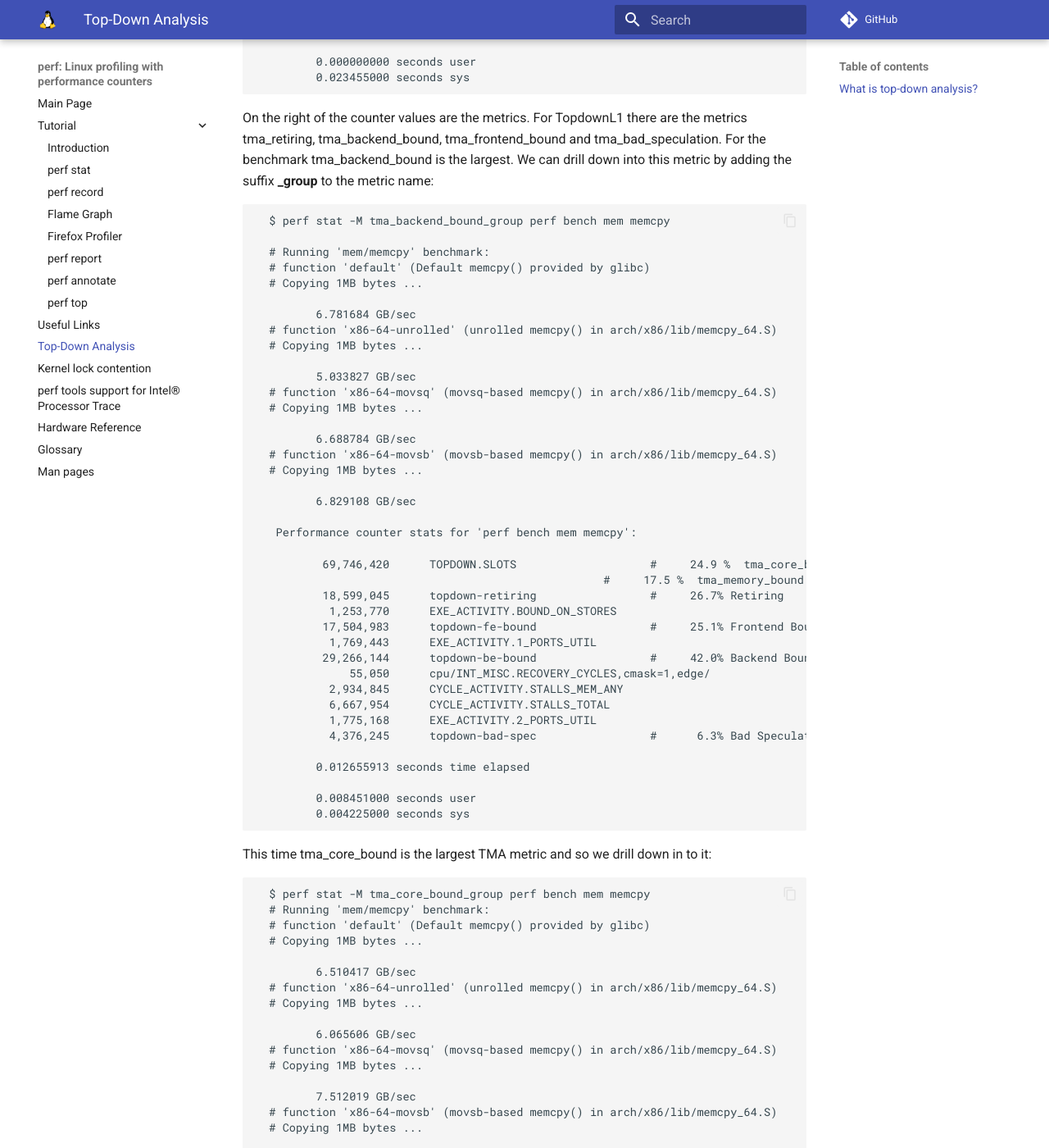
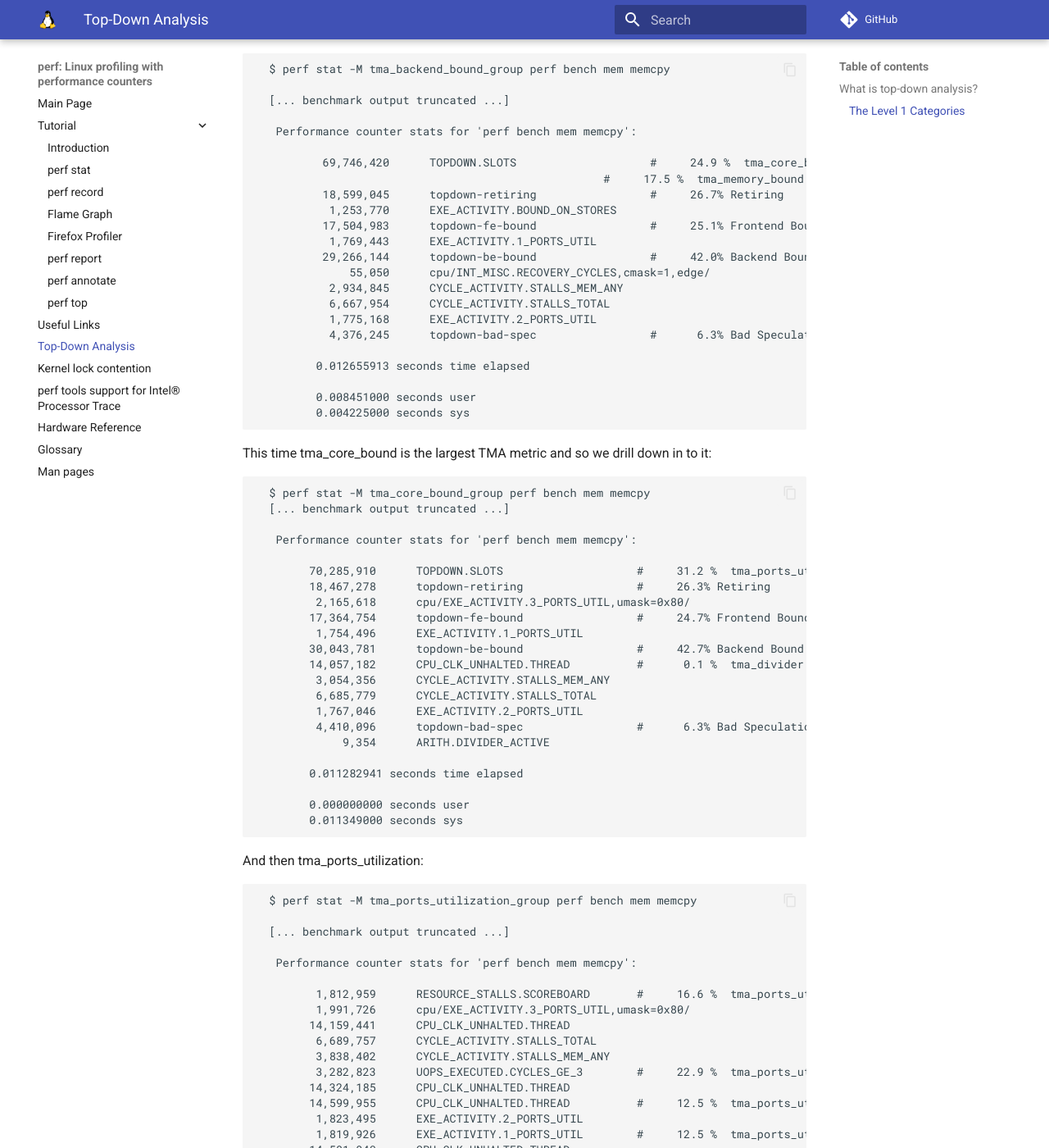
Before and after one commit to perfwiki/main, an MkDocs documentation site: the page built from docs/top-down-analysis.md, in a window 1280 px wide and 1400 px high, scrolled down 2192 px. Shown: the whole window at 82% size. Built offline with MkDocs 1.6.1 and Material for MkDocs 9.7.7, drawn with Linux system fonts in a browser that asks for light colours; comment, search, counter and statistics services are not loaded; some of the changed text lies outside the part shown.

Commit message:
top-down-analysis: Minor formatting and other improvements
Try to make the page more readable and address some nits.

````diff
--- a/docs/top-down-analysis.md
+++ b/docs/top-down-analysis.md
@@ -17,9 +17,25 @@
 measured drilling down to the metric/issue that identifies the performance
 problem.
 
+### The Level 1 Categories
+
+The analysis starts by categorizing CPU cycles into four main buckets:
+
+*   **Retiring**: This represents cycles spent on instructions that were
+    successfully completed. This is the ideal case.
+*   **Frontend Bound**: This represents stalls occurring because the CPU cannot
+    fetch or decode instructions fast enough to keep the backend busy.
+*   **Backend Bound**: This represents stalls occurring because the execution
+    units are busy or waiting for data (e.g., memory latency or bandwidth
+    issues).
+*   **Bad Speculation**: This represents work wasted on instructions that were
+    executed but eventually discarded due to branch mispredictions or other
+    pipeline flushes.
+
 More recent Intel processors feature improvements for top-down analysis, the
-most recent being Timed Process Event Based Sampling (TPEBS). A description for
-using perf from Intel is given
+most recent being Timed Process Event Based Sampling (TPEBS), which is supported
+automatically by the `perf` tool on compatible hardware. A description for
+using it is given
 [here](https://www.intel.com/content/www/us/en/developer/articles/technical/timed-process-event-based-sampling-tpebs.html).
 
 # Starting at the top
@@ -32,23 +48,7 @@
 ```sh
   $ perf stat -M TopdownL1 perf bench mem memcpy
 
-  # Running 'mem/memcpy' benchmark:
-  # function 'default' (Default memcpy() provided by glibc)
-  # Copying 1MB bytes ...
-
-         5.677689 GB/sec
-  # function 'x86-64-unrolled' (unrolled memcpy() in arch/x86/lib/memcpy_64.S)
-  # Copying 1MB bytes ...
-
-         5.425347 GB/sec
-  # function 'x86-64-movsq' (movsq-based memcpy() in arch/x86/lib/memcpy_64.S)
-  # Copying 1MB bytes ...
-
-         6.141903 GB/sec
-  # function 'x86-64-movsb' (movsb-based memcpy() in arch/x86/lib/memcpy_64.S)
-  # Copying 1MB bytes ...
-
-         7.454676 GB/sec
+  [... benchmark output truncated ...]
 
    Performance counter stats for 'perf bench mem memcpy':
 
@@ -72,34 +72,22 @@
 The TopdownL1 metrics may be computed by default if no metric is provided:
 ```sh
   $ perf stat perf bench mem memcpy
-  # Running 'mem/memcpy' benchmark:
-  # function 'default' (Default memcpy() provided by glibc)
-  # Copying 1MB bytes ...
-
-        16.837284 GB/sec
-  # function 'x86-64-unrolled' (unrolled memcpy() in arch/x86/lib/memcpy_64.S)
-  # Copying 1MB bytes ...
-
-        16.551907 GB/sec
-  # function 'x86-64-movsq' (movsq-based memcpy() in arch/x86/lib/memcpy_64.S)
-  # Copying 1MB bytes ...
-
-        19.148284 GB/sec
+  [... benchmark output truncated ...]
 
    Performance counter stats for 'perf bench mem memcpy':
 
                21.38 msec task-clock                       #    0.927 CPUs utilized
-                   7      context-switches                 #  327.406 /sec
-                   0      cpu-migrations                   #    0.000 /sec
-               6,247      page-faults                      #  292.187 K/sec
-          94,684,914      cycles                           #    4.429 GHz
-         117,788,965      instructions                     #    1.24  insn per cycle
-          25,949,650      branches                         #    1.214 G/sec
-             252,622      branch-misses                    #    0.97% of all branches
-                          TopdownL1                 #     45.8 %  tma_backend_bound
-                                                    #     11.2 %  tma_bad_speculation
-                                                    #     18.2 %  tma_frontend_bound
-                                                    #     24.8 %  tma_retiring
+                    7      context-switches                 #  327.406 /sec
+                    0      cpu-migrations                   #    0.000 /sec
+                6,247      page-faults                      #  292.187 K/sec
+           94,684,914      cycles                           #    4.429 GHz
+          117,788,965      instructions                     #    1.24  insn per cycle
+           25,949,650      branches                         #    1.214 G/sec
+              252,622      branch-misses                    #    0.97% of all branches
+                           TopdownL1                 #     45.8 %  tma_backend_bound
+                                                     #     11.2 %  tma_bad_speculation
+                                                     #     18.2 %  tma_frontend_bound
+                                                     #     24.8 %  tma_retiring
 
          0.023069998 seconds time elapsed
 
@@ -107,27 +95,14 @@
          0.023455000 seconds sys
 ```
 
-On the right of the counter values are the metrics. For TopdownL1 there are the metrics tma_retiring, tma_backend_bound, tma_frontend_bound and tma_bad_speculation. For the benchmark tma_backend_bound is the largest. We can drill down into this metric by adding the suffix **_group** to the metric name:
+On the right of the counter values are the metrics. For TopdownL1 there are the
+metrics tma_retiring, tma_backend_bound, tma_frontend_bound and
+tma_bad_speculation. For the benchmark tma_backend_bound is the largest. We can
+drill down into this metric by adding the suffix **_group** to the metric name:
 ```sh
   $ perf stat -M tma_backend_bound_group perf bench mem memcpy
 
-  # Running 'mem/memcpy' benchmark:
-  # function 'default' (Default memcpy() provided by glibc)
-  # Copying 1MB bytes ...
-
-         6.781684 GB/sec
-  # function 'x86-64-unrolled' (unrolled memcpy() in arch/x86/lib/memcpy_64.S)
-  # Copying 1MB bytes ...
-
-         5.033827 GB/sec
-  # function 'x86-64-movsq' (movsq-based memcpy() in arch/x86/lib/memcpy_64.S)
-  # Copying 1MB bytes ...
-
-         6.688784 GB/sec
-  # function 'x86-64-movsb' (movsb-based memcpy() in arch/x86/lib/memcpy_64.S)
-  # Copying 1MB bytes ...
-
-         6.829108 GB/sec
+  [... benchmark output truncated ...]
 
    Performance counter stats for 'perf bench mem memcpy':
 
@@ -153,23 +128,7 @@
 This time tma_core_bound is the largest TMA metric and so we drill down in to it:
 ```sh
   $ perf stat -M tma_core_bound_group perf bench mem memcpy
-  # Running 'mem/memcpy' benchmark:
-  # function 'default' (Default memcpy() provided by glibc)
-  # Copying 1MB bytes ...
-
-         6.510417 GB/sec
-  # function 'x86-64-unrolled' (unrolled memcpy() in arch/x86/lib/memcpy_64.S)
-  # Copying 1MB bytes ...
-
-         6.065606 GB/sec
-  # function 'x86-64-movsq' (movsq-based memcpy() in arch/x86/lib/memcpy_64.S)
-  # Copying 1MB bytes ...
-
-         7.512019 GB/sec
-  # function 'x86-64-movsb' (movsb-based memcpy() in arch/x86/lib/memcpy_64.S)
-  # Copying 1MB bytes ...
-
-         6.781684 GB/sec
+  [... benchmark output truncated ...]
 
    Performance counter stats for 'perf bench mem memcpy':
 
@@ -186,33 +145,17 @@
          4,410,096      topdown-bad-spec                 #      6.3% Bad Speculation
              9,354      ARITH.DIVIDER_ACTIVE
 
-       0.011282941 seconds time elapsed
+        0.011282941 seconds time elapsed
 
-       0.000000000 seconds user
-       0.011349000 seconds sys
+        0.000000000 seconds user
+        0.011349000 seconds sys
 ```
 
 And then tma_ports_utilization:
 ```sh
   $ perf stat -M tma_ports_utilization_group perf bench mem memcpy
 
-  # Running 'mem/memcpy' benchmark:
-  # function 'default' (Default memcpy() provided by glibc)
-  # Copying 1MB bytes ...
-
-         6.554111 GB/sec
-  # function 'x86-64-unrolled' (unrolled memcpy() in arch/x86/lib/memcpy_64.S)
-  # Copying 1MB bytes ...
-
-         5.710892 GB/sec
-  # function 'x86-64-movsq' (movsq-based memcpy() in arch/x86/lib/memcpy_64.S)
-  # Copying 1MB bytes ...
-
-         6.467301 GB/sec
-  # function 'x86-64-movsb' (movsb-based memcpy() in arch/x86/lib/memcpy_64.S)
-  # Copying 1MB bytes ...
-
-         6.300403 GB/sec
+  [... benchmark output truncated ...]
 
    Performance counter stats for 'perf bench mem memcpy':
 
@@ -228,46 +171,39 @@
          1,819,926      EXE_ACTIVITY.1_PORTS_UTIL        #     12.5 %  tma_ports_utilized_1  (79.65%)
         14,591,940      CPU_CLK_UNHALTED.THREAD                                              (79.65%)
 
-       0.012931961 seconds time elapsed
+        0.012931961 seconds time elapsed
 
-       0.008647000 seconds user
-       0.004323000 seconds sys
+        0.008647000 seconds user
+        0.004323000 seconds sys
 ```
 
-For tma_ports_utilization_group we can see numbers like **(34.73%)** that indicate there were insufficient performance counters to gather the metric and the performance counters had to be multiplexed during the benchmark run. Multiplexing lowers accuracy and can be worked around by just measuring the metric on its own:
+For tma_ports_utilization_group we can see numbers like **(34.73%)** that
+indicate there were insufficient performance counters to gather the metric and
+the performance counters had to be multiplexed during the benchmark
+run. Multiplexing lowers accuracy and can be worked around by just measuring the
+metric on its own:
 ```sh
   $ perf stat -M tma_ports_utilized_0 perf bench mem memcpy
   ...
          2,268,815      RESOURCE_STALLS.SCOREBOARD       #     19.8 %  tma_ports_utilized_0
 ```
 
-Finally we see tma_ports_utilized_3m as the largest metric. Looking at `perf list`, (sometimes `perf list -v`) we can see the metrics meaning:
+Finally we see tma_ports_utilized_3m as the largest metric. Looking at `perf
+list` (sometimes `perf list -v`), we can see the meaning of the metrics:
 
  - tma_ports_utilized_3m
 
-    This metric represents fraction of cycles CPU executed total of 3 or more uops per cycle on all execution ports (Logical Processor cycles since ICL, Physical Core cycles otherwise). Sample with: UOPS_EXECUTED.CYCLES_GE_3
+    This metric represents fraction of cycles CPU executed total of 3 or more
+    uops per cycle on all execution ports (Logical Processor cycles since ICL,
+    Physical Core cycles otherwise). Sample with: UOPS_EXECUTED.CYCLES_GE_3
 
-The 'Sample with' event can be used with `perf record` to identify where in the benchmark the performance bottleneck is:
+The 'Sample with' event can be used with `perf record` to identify where in the
+benchmark the performance bottleneck is:
 ```sh
   $ perf record -e UOPS_EXECUTED.CYCLES_GE_3 perf bench mem memcpy; perf report
 
-  # Running 'mem/memcpy' benchmark:
-  # function 'default' (Default memcpy() provided by glibc)
-  # Copying 1MB bytes ...
+  [... benchmark output truncated ...]
 
-        23.251488 GB/sec
-  # function 'x86-64-unrolled' (unrolled memcpy() in arch/x86/lib/memcpy_64.S)
-  # Copying 1MB bytes ...
-
-        23.251488 GB/sec
-  # function 'x86-64-movsq' (movsq-based memcpy() in arch/x86/lib/memcpy_64.S)
-  # Copying 1MB bytes ...
-
-        28.722426 GB/sec
-  # function 'x86-64-movsb' (movsb-based memcpy() in arch/x86/lib/memcpy_64.S)
-  # Copying 1MB bytes ...
-
-        27.901786 GB/sec
   [ perf record: Woken up 1 times to write data ]
   [ perf record: Captured and wrote 0.034 MB perf.data (1 samples) ]
 
````
Also changed, not shown: other parts of docs/top-down-analysis.md (+2 -2 lines).
